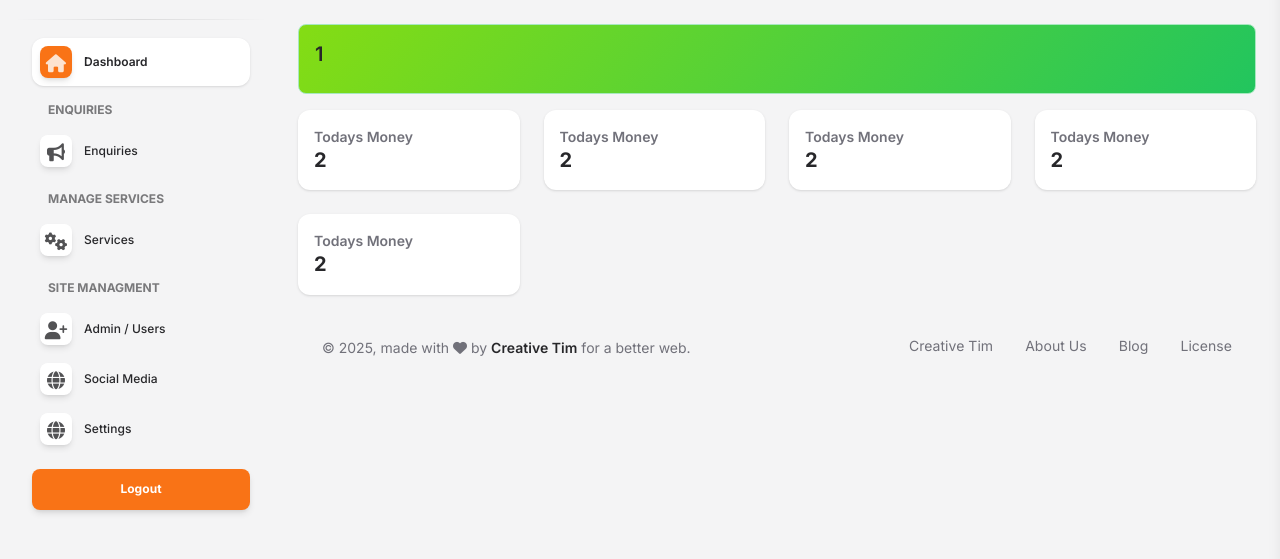
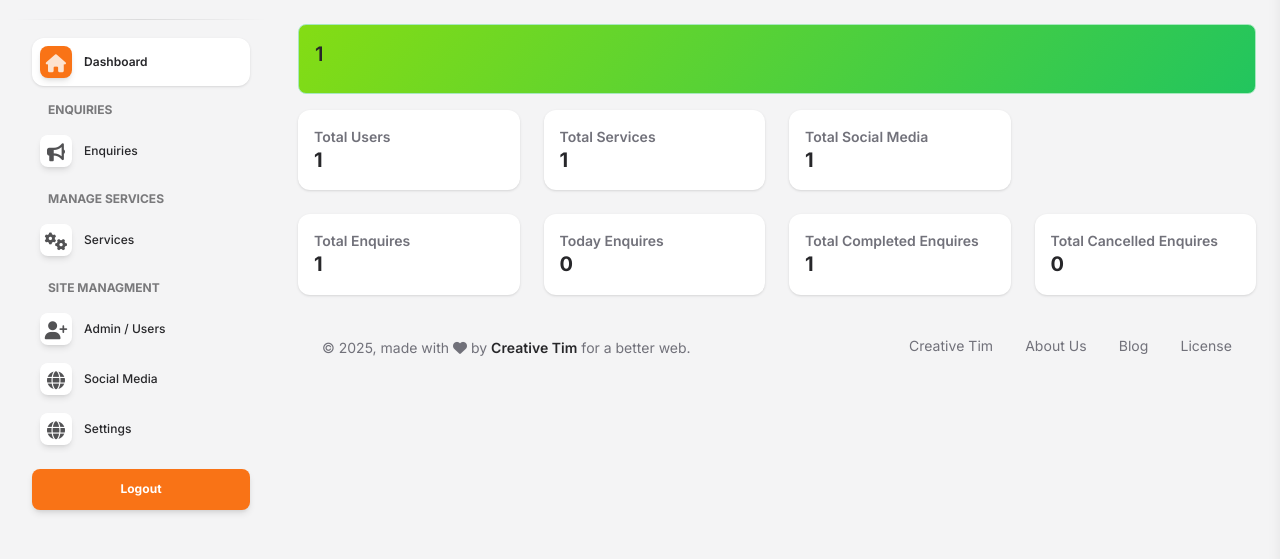
Before and after one commit to SimranWebDeveloper/Php-website-with-admin-panel, a PHP site: page /admin/index.php in a window 1280 px wide. Shown: the part 75-634 px from the top of the page. Run offline with PHP 8.4, Linux system fonts and the light colour scheme; the visitor is signed in with stand-in values (Sample User, id 1); tables that the repository leaves empty or names only in its code hold one stand-in row (values such as "Sample post"); some libraries are stand-ins or nearby versions.

Commit message:
part-20 admin sehivesi dashbor bolmesi

```diff
--- a/php-admin-panel/admin/index.php
+++ b/php-admin-panel/admin/index.php
@@ -9,32 +9,81 @@
 
     <div class="col-md-3 mb-4">
         <div class="card card-body p-3">
-            <p class=" text-sm   mb-0 text-capitalize font-weight-bold">Todays Money</p>
-            <h5 class=" font-weight-bolder mb-0"> 2 </h5>
+            <p class=" text-sm   mb-0 text-capitalize font-weight-bold">Total Users</p>
+            <h5 class=" font-weight-bolder mb-0">
+                <?=getCount('users'); ?>
+            </h5>
         </div>
     </div>
     <div class="col-md-3 mb-4">
         <div class="card card-body p-3">
-            <p class=" text-sm   mb-0 text-capitalize font-weight-bold">Todays Money</p>
-            <h5 class=" font-weight-bolder mb-0"> 2 </h5>
+            <p class=" text-sm   mb-0 text-capitalize font-weight-bold">Total Services</p>
+            <h5 class=" font-weight-bolder mb-0">
+                <?=getCount('services'); ?>
+            </h5>
         </div>
     </div>
     <div class="col-md-3 mb-4">
         <div class="card card-body p-3">
-            <p class=" text-sm   mb-0 text-capitalize font-weight-bold">Todays Money</p>
-            <h5 class=" font-weight-bolder mb-0"> 2 </h5>
+            <p class=" text-sm   mb-0 text-capitalize font-weight-bold">Total Social Media</p>
+            <h5 class=" font-weight-bolder mb-0">
+                <?=getCount('social_medias'); ?>
+            </h5>
+        </div>
+    </div>
+
+</div>
+
+<div class="row">
+    <div class="col-md-3 mb-4">
+        <div class="card card-body p-3">
+            <p class=" text-sm   mb-0 text-capitalize font-weight-bold">Total Enquires</p>
+            <h5 class=" font-weight-bolder mb-0">
+                <?=getCount('enquires'); ?>
+            </h5>
+        </div>
+    </div>
+
+    <div class="col-md-3 mb-4">
+        <div class="card card-body p-3">
+            <p class=" text-sm   mb-0 text-capitalize font-weight-bold">Today  Enquires</p>
+            <h5 class=" font-weight-bolder mb-0">
+                <?php
+                    $todayDate=date('Y-m-d');
+                    $query="SELECT * FROM enquires WHERE create_at='$todayDate'";
+                    $result=mysqli_query($conn,$query);
+                    $totalCount=mysqli_num_rows($result);
+                    echo $totalCount;
+                ?>
+            </h5>
         </div>
     </div>
     <div class="col-md-3 mb-4">
         <div class="card card-body p-3">
-            <p class=" text-sm   mb-0 text-capitalize font-weight-bold">Todays Money</p>
-            <h5 class=" font-weight-bolder mb-0"> 2 </h5>
+            <p class=" text-sm   mb-0 text-capitalize font-weight-bold">Total Completed Enquires</p>
+            <h5 class=" font-weight-bolder mb-0">
+                <?php
+                    $todayDate=date('Y-m-d');
+                    $query="SELECT * FROM enquires WHERE status='completed'";
+                    $result=mysqli_query($conn,$query);
+                    $totalCount=mysqli_num_rows($result);
+                    echo $totalCount;
+                ?>
+            </h5>
         </div>
     </div>
     <div class="col-md-3 mb-4">
         <div class="card card-body p-3">
-            <p class=" text-sm   mb-0 text-capitalize font-weight-bold">Todays Money</p>
-            <h5 class=" font-weight-bolder mb-0"> 2 </h5>
+            <p class=" text-sm   mb-0 text-capitalize font-weight-bold">Total Cancelled Enquires</p>
+            <h5 class=" font-weight-bolder mb-0">
+                <?php
+                    $todayDate=date('Y-m-d');
+                    $query="SELECT * FROM enquires WHERE status='cancel'";
+                    $result=mysqli_query($conn,$query);
+                    $totalCount=mysqli_num_rows($result);
+                    echo $totalCount;
+                ?>
+            </h5>
         </div>
     </div>
 </div>
--- a/php-admin-panel/config/function.php
+++ b/php-admin-panel/config/function.php
@@ -29,6 +29,15 @@ session_start();
         $_SESSION['status']=$status;
         header('Location: '.$url);
         exit(0);
+    }
+
+    function getCount($tableName) {
+        global $conn;
+        $table=validate($tableName);
+        $query="SELECT * FROM $table";
+        $result=mysqli_query($conn,$query);
+        $totalCount=mysqli_num_rows($result);
+        return $totalCount;
     }
 
     function alertMessage()  {
```
Also changed, not shown: php-admin-panel/admin/assets/uploads/services1741431790.jpg (added).
